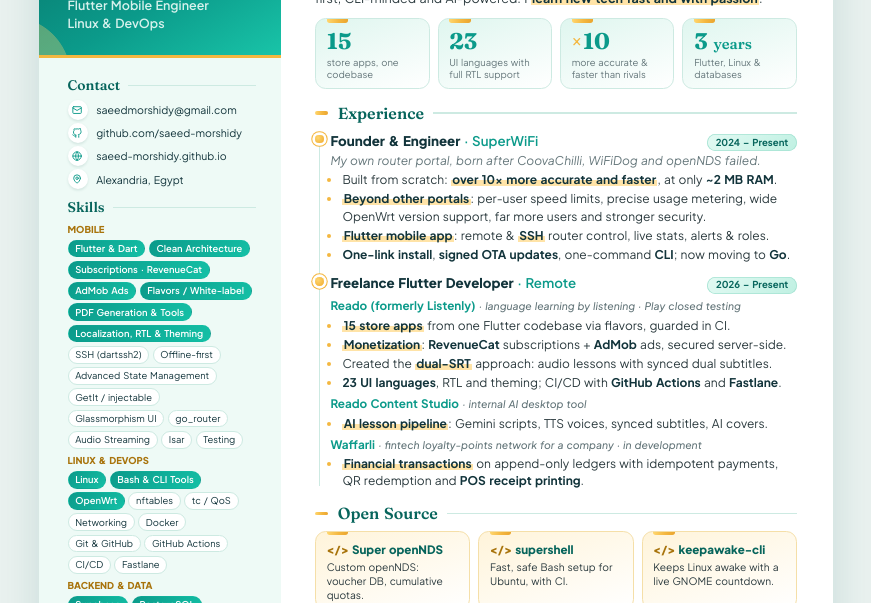
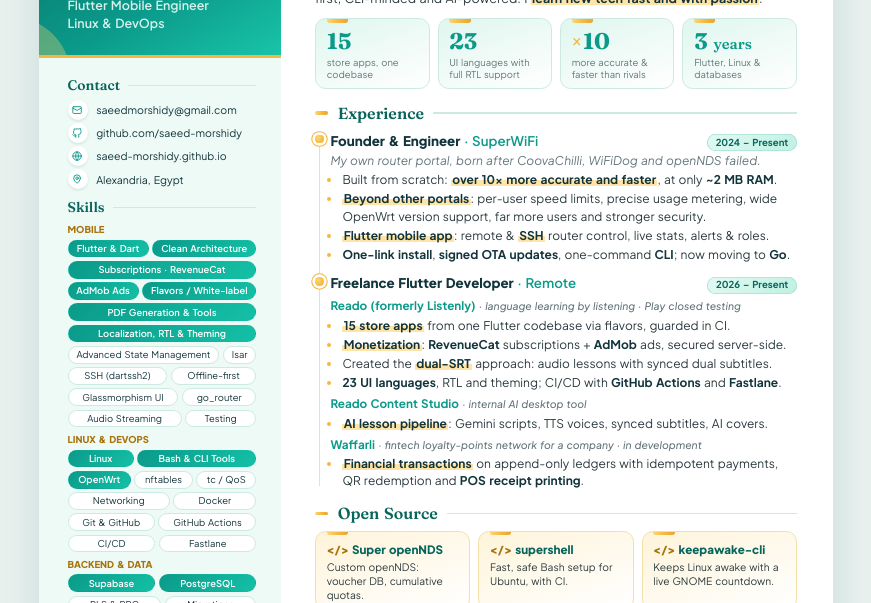
Before and after one commit to saeed-morshidy/saeed-morshidy.github.io, a plain HTML site: page index.html in a window 1280 px wide. Shown: the part 197-800 px from the top of the page, without its empty margins (204-1075 px from the left). Drawn offline with Linux system fonts and the light colour scheme.

Commit message:
Tidy skill chips into even rows
Co-Authored-By: Claude Opus 5.5 <noreply@anthropic.com>

```diff
--- a/index.html
+++ b/index.html
@@ -281,6 +281,8 @@
     .namecard h1 { font-size: 40px; } .namecard .role { font-size: 15px; }
   }
   @media print { .toolbar { display: none !important; } }
+  /* tidy chip rows: every row fills the column edge to edge */
+  aside .chips .chip { flex: 1 1 auto; text-align: center; }
 </style>
 </head>
 <body>
@@ -401,7 +403,7 @@
     <h3>Skills</h3>
     <div class="grp">Mobile</div>
     <div class="chips">
-      <span class="chip hot">Flutter &amp; Dart</span><span class="chip hot">Clean Architecture</span><span class="chip hot">Subscriptions · RevenueCat</span><span class="chip hot">AdMob Ads</span><span class="chip hot">Flavors / White-label</span><span class="chip hot">PDF Generation &amp; Tools</span><span class="chip hot">Localization, RTL &amp; Theming</span><span class="chip">SSH (dartssh2)</span><span class="chip">Offline-first</span><span class="chip">Advanced State Management</span><span class="chip">GetIt / injectable</span><span class="chip">Glassmorphism UI</span><span class="chip">go_router</span><span class="chip">Audio Streaming</span><span class="chip">Isar</span><span class="chip">Testing</span>
+      <span class="chip hot">Flutter &amp; Dart</span><span class="chip hot">Clean Architecture</span><span class="chip hot">Subscriptions · RevenueCat</span><span class="chip hot">AdMob Ads</span><span class="chip hot">Flavors / White-label</span><span class="chip hot">PDF Generation &amp; Tools</span><span class="chip hot">Localization, RTL &amp; Theming</span><span class="chip">Advanced State Management</span><span class="chip">Isar</span><span class="chip">SSH (dartssh2)</span><span class="chip">Offline-first</span><span class="chip">Glassmorphism UI</span><span class="chip">go_router</span><span class="chip">Audio Streaming</span><span class="chip">Testing</span>
     </div>
     <div class="grp">Linux &amp; DevOps</div>
     <div class="chips">
@@ -409,7 +411,7 @@
     </div>
     <div class="grp">Backend &amp; Data</div>
     <div class="chips">
-      <span class="chip hot">Supabase</span><span class="chip hot">PostgreSQL</span><span class="chip">RLS &amp; RPC</span><span class="chip">Edge Functions</span><span class="chip">SQLite</span><span class="chip">Firebase</span><span class="chip">REST / Dio</span><span class="chip">Migrations</span>
+      <span class="chip hot">Supabase</span><span class="chip hot">PostgreSQL</span><span class="chip">RLS &amp; RPC</span><span class="chip">Migrations</span><span class="chip">Edge Functions</span><span class="chip">SQLite</span><span class="chip">Firebase</span><span class="chip">REST / Dio</span>
     </div>
     <div class="grp">AI</div>
     <div class="chips">
```
Also changed, not shown: 1 other file.
